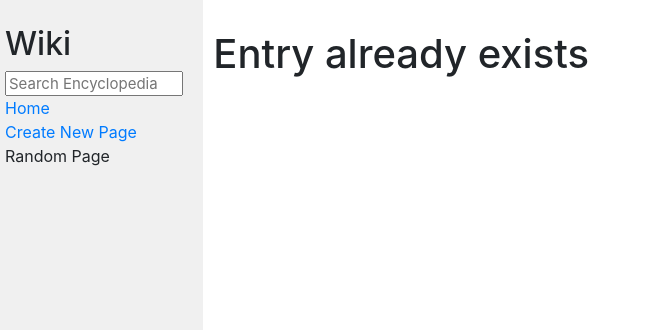
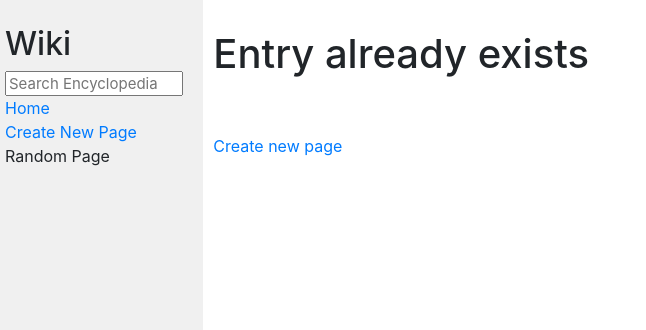
Before and after one commit to avi-singh-19/Wiki, a Django app: template encyclopedia/templates/encyclopedia/entry_exists.html in a window 1280 px wide. Shown: the top 330 px of the page, without its empty margins (0-646 px from the left). Run offline with Django 3.2, Linux system fonts and the light colour scheme; the template is opened without the code that fills it, so the values that code supplies are empty; some libraries are stand-ins or nearby versions.

Commit message:
amended error to show if an existing entry with the same title already exists

```diff
--- a/encyclopedia/templates/encyclopedia/entry_exists.html
+++ b/encyclopedia/templates/encyclopedia/entry_exists.html
@@ -7,4 +7,7 @@
 {% block body %}
     <h1>Entry already exists</h1>
     {{ error_message }}
+    <br><br>
+
+    <a href="{% url 'create' %}"> Create new page </a>
 {% endblock %}
--- a/encyclopedia/views.py
+++ b/encyclopedia/views.py
@@ -65,6 +65,6 @@ def create(request):
         content = request.POST['text']
 
         if util.get_entry(title):
-            return render(request, 'encyclopedia/create.html', {
-                'message': 'An entry with this title already exists, please create an entry with a new title'
+            return render(request, 'encyclopedia/entry_exists.html', {
+                'error_message': 'An entry with this title already exists, please create an entry with a new title'
             })
```
